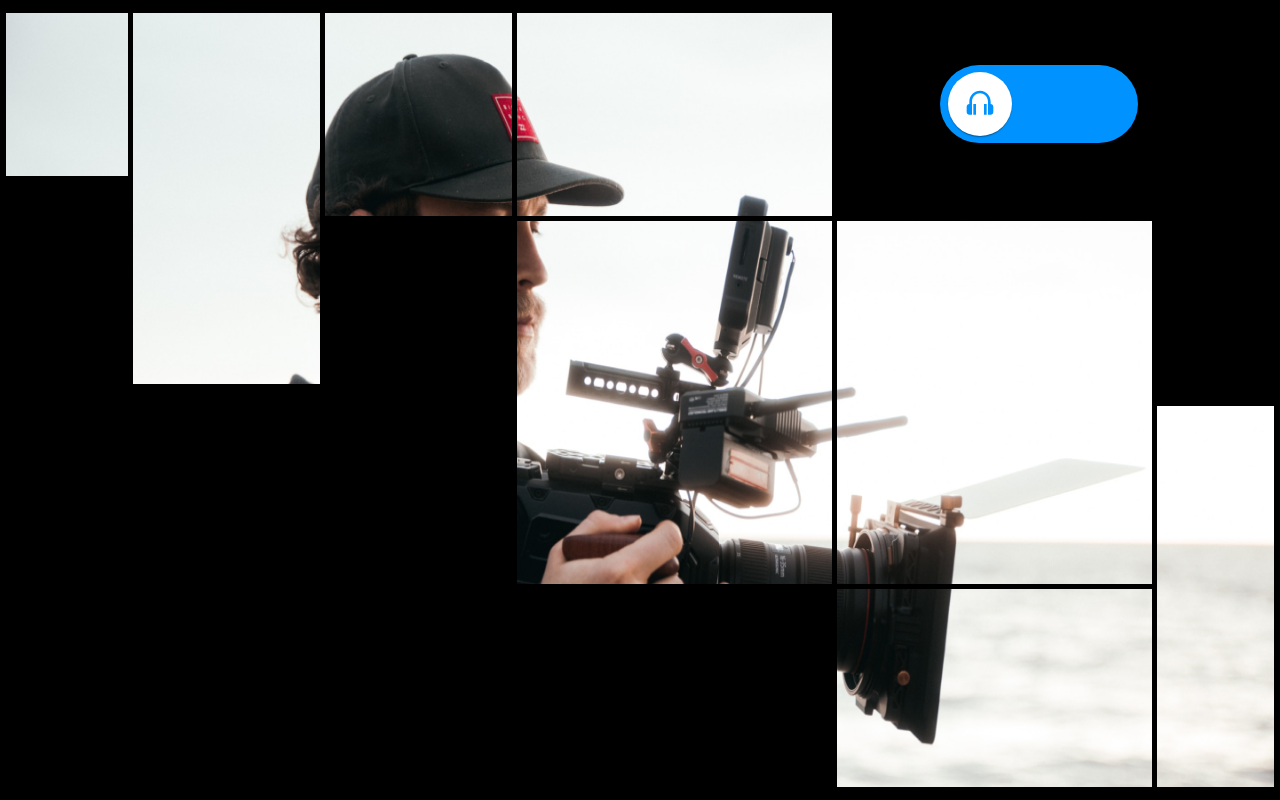
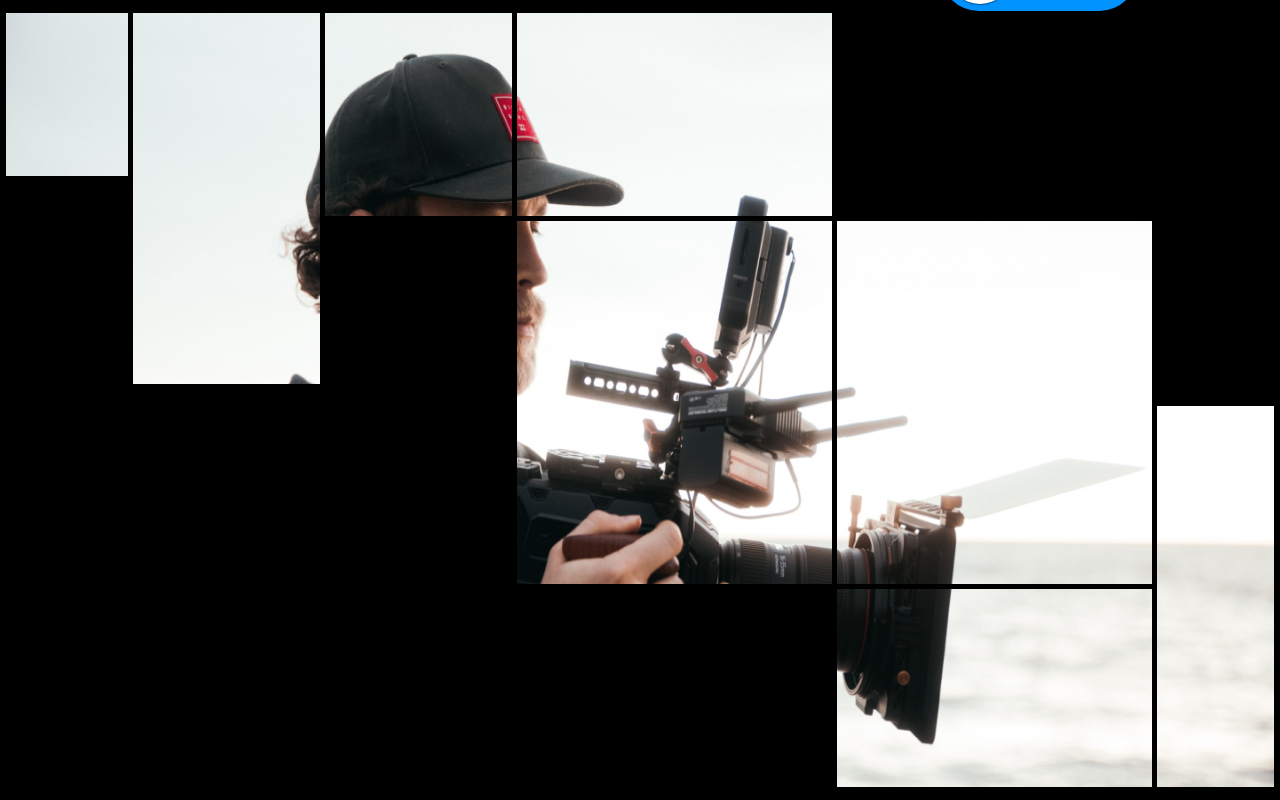
Before and after one commit to CccGm/fb-animation, a React (Create React App) app: page / in a window 1280 px wide. Built offline with nearby package versions, Linux system fonts and the light colour scheme.

Commit message:
set switch posiiton

```diff
--- a/src/components/page/Frame4/Frame4.js
+++ b/src/components/page/Frame4/Frame4.js
@@ -1,8 +1,9 @@
 import React, { useState } from "react";
 import cameraMan from "../../../assets/images/page4/camera man.png";
 import persons from "../../../assets/images/page4/persons.png";
+import karefin from "../../../assets/images/page3/Kerfin7_NEA_2526 2.png";
+import CustomizedSwitches from "../../common/switchSpeaker/app";
 import "./frame4.css";
-import CustomizedSwitches from "../../common/switchSpeaker/app";
 
 export const Frame4 = () => {
   const [radio, setRadio] = useState(false);
@@ -16,7 +17,6 @@ export const Frame4 = () => {
 
   return (
     <div
-      div
       className="w-full bg-black h-screen"
       style={{
         paddingTop: "1%",
@@ -260,8 +260,13 @@ export const Frame4 = () => {
         />
       </div>
       {/* switch */}
-      <div className="speakerSwitch">
-        <CustomizedSwitches checked={radio} change={onChangeRadio} />
+      <div className="switch-kerfin flex items-center flex-col w-fit">
+        <div className="-mb-1">
+          <img src={karefin} alt="karefin" />
+        </div>
+        <div className="-ml-5">
+          <CustomizedSwitches checked={radio} change={onChangeRadio} />
+        </div>
       </div>
     </div>
   );
--- a/src/components/page/Frame4/frame4.css
+++ b/src/components/page/Frame4/frame4.css
@@ -696,8 +696,9 @@
 
 /* switch */
 
-.speakerSwitch {
+.switch-kerfin {
     position: absolute;
-    top: 8%;
-    right: 11%;
+    top: calc(25vh - 100vh);
+    right: 6%;
+    z-index: 10;
 }
```
